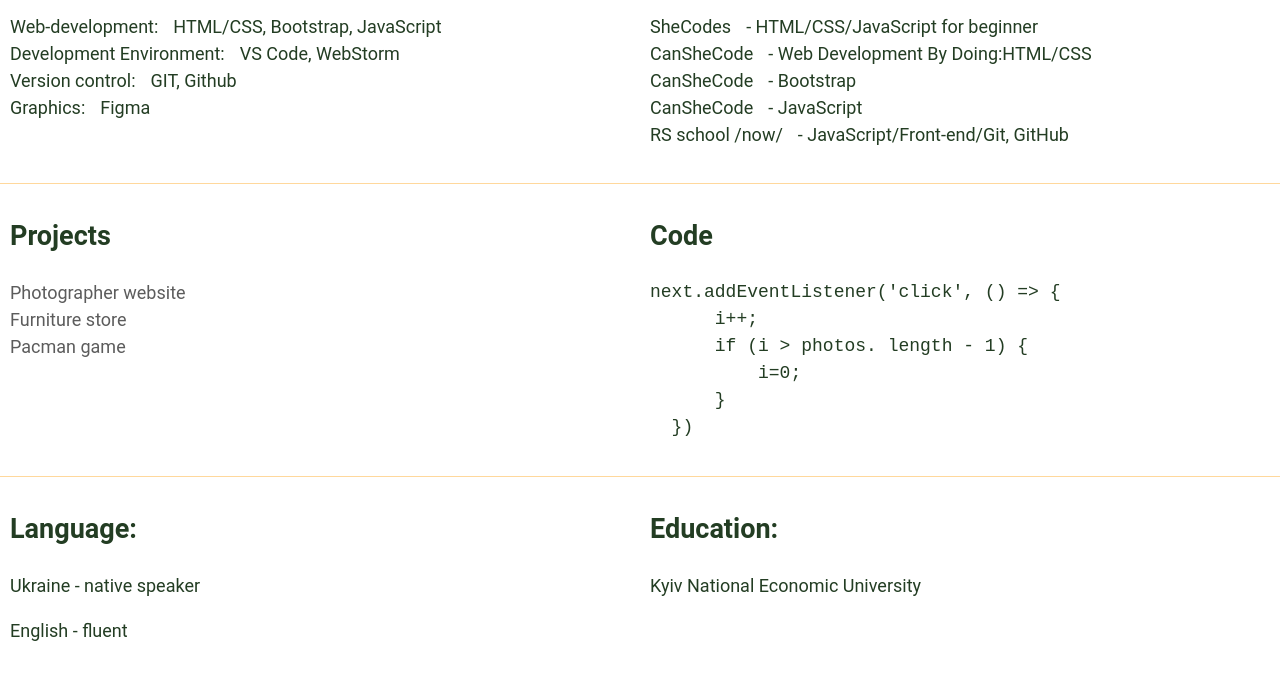
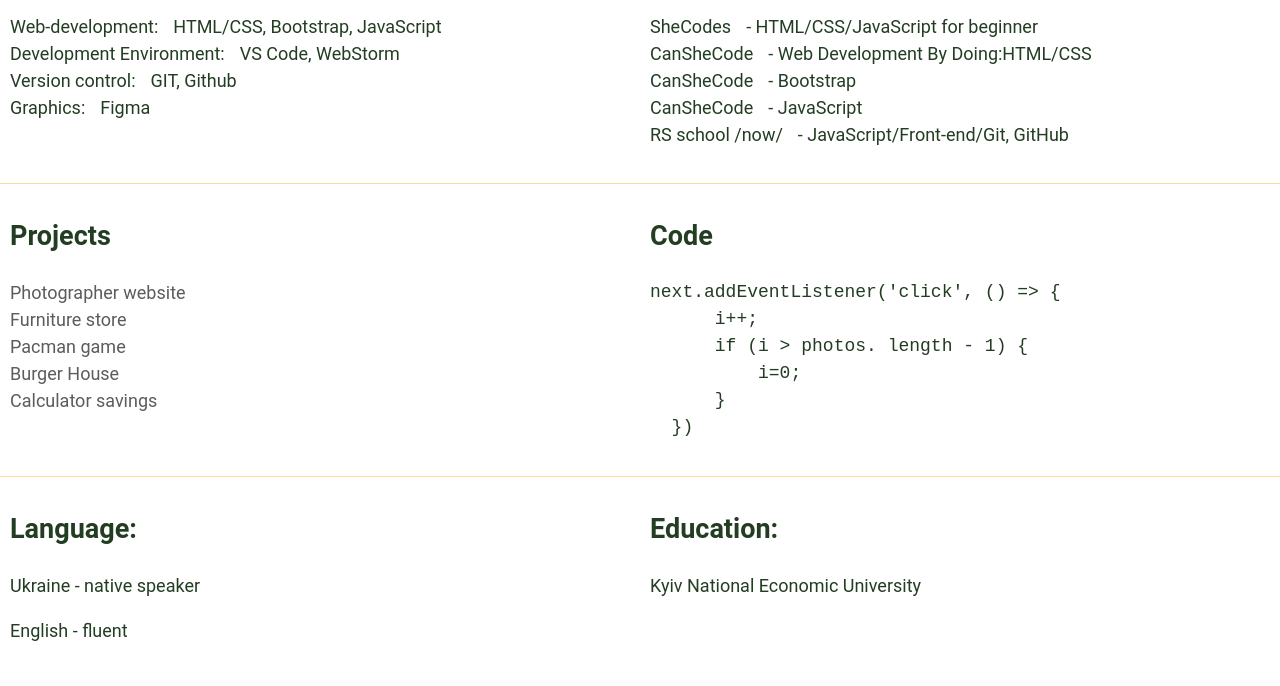
Before and after one commit to OlenaKhaliapina/rsschool-cv, a plain HTML site: page index.html in a window 1280 px wide. Shown: the part 701-1387 px from the top of the page. Drawn offline with Linux system fonts and the light colour scheme.

Commit message:
Update index.html

```diff
--- a/index.html
+++ b/index.html
@@ -103,6 +103,13 @@
               <li class="section-item">
                 <a href="https://pacman-game-js.glitch.me/">Pacman game</a>
               </li>
+                <li class="section-item">
+                <a href="https://burger-house-ca.netlify.app/">Burger House</a>
+              </li>
+                <li class="section-item">
+                <a href="https://calculator-savings.glitch.me/">Calculator savings</a>
+              </li>
+
             </ul>
           </section>
           <section class="section" id="code">
```
